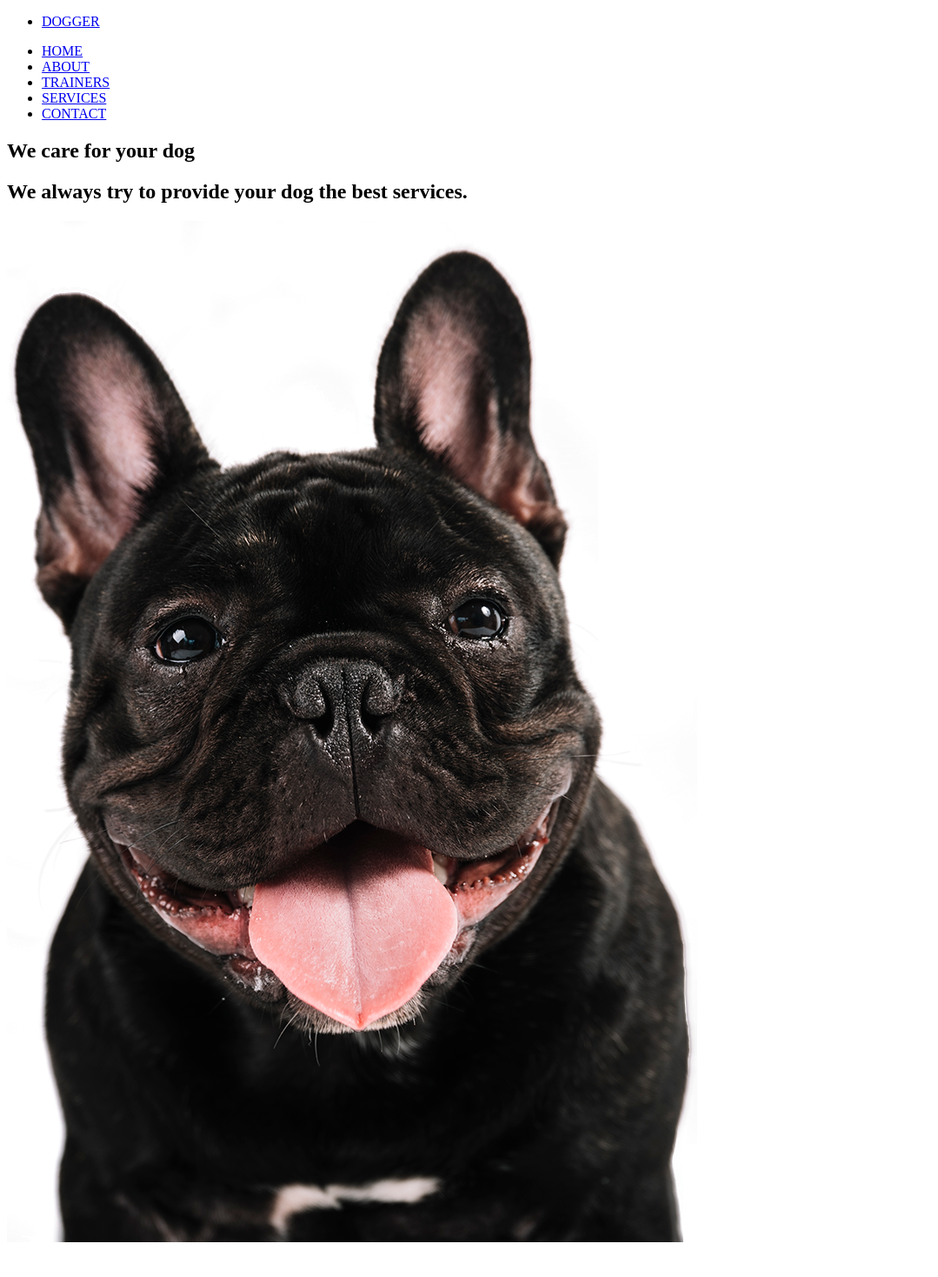
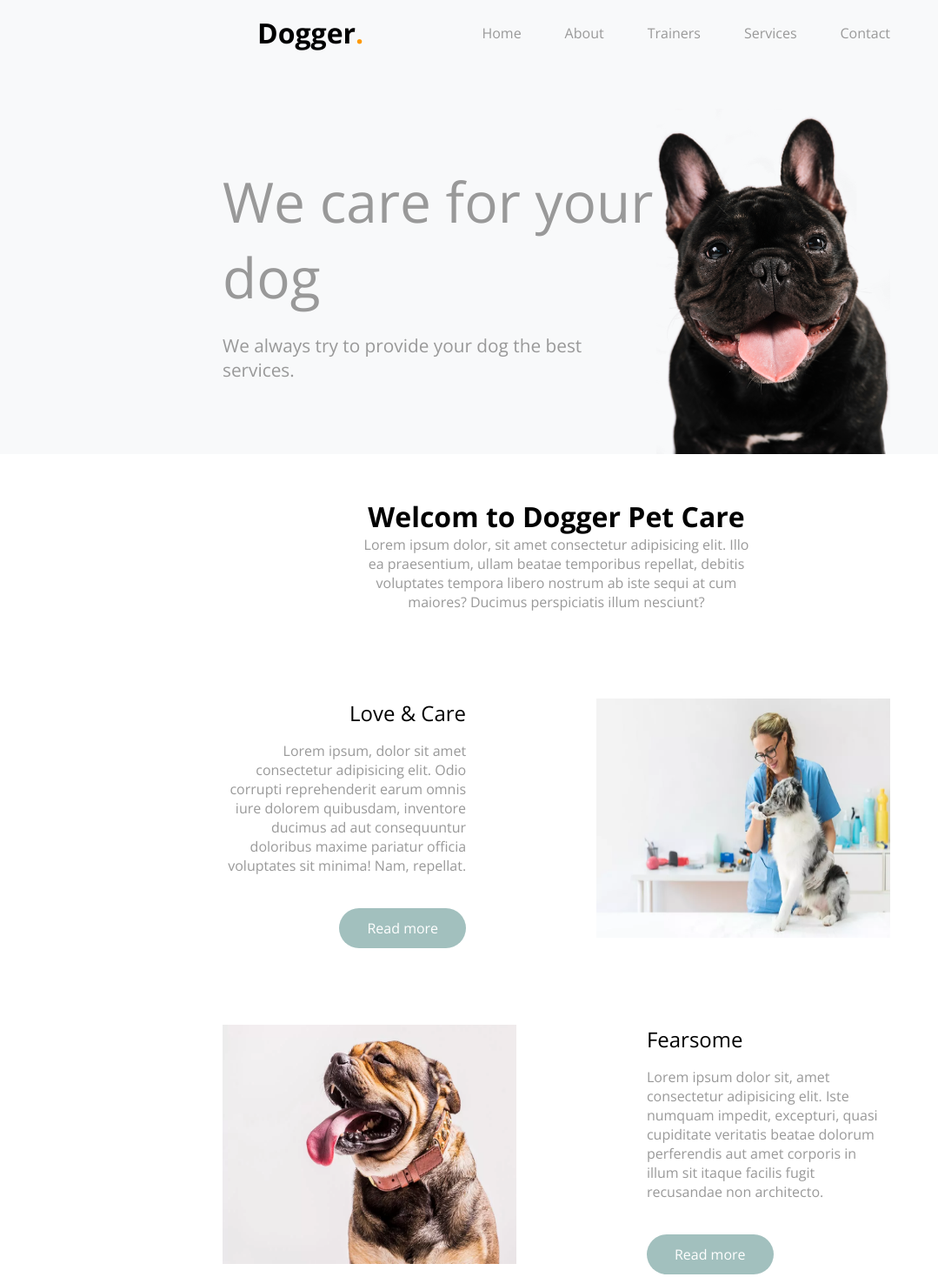
Before and after one commit to Alexandre71100/Dogger, a plain HTML site: page index.html in a window 1280 px wide. Shown: the top 1468 px of the page at 87% size, without its empty margins (0-1079 px from the left). Before the commit the page ends 1440 px from the top, so only its background shows below. Drawn offline with nearby package versions, Linux system fonts and the light colour scheme; files that its build step writes are made by us from their sources.

Commit message:
Terminer projet

```diff
--- a/css/style.css
+++ b/css/style.css
@@ -1 +1,185 @@
 @import url('https://fonts.googleapis.com/css2?family=Open+Sans:wght@300;400;600;700&display=swap');
+
+
+:root {
+    --black: #000000;
+    --white: #FFFFFF;
+    --orange: #FF9900;
+    --gray: #999999;
+    --green: #a2c0be;
+    --gray-dark: #4a4a4b;
+    --shadow-img: 10px 10px 0 #567876;
+}
+
+body {
+    font-size: 16px;
+    margin: 0;
+    font-family: "Open Sans", sans-serif;
+}
+
+.container {
+    width: 60%;
+    margin: auto;
+}
+
+/**
+* HEADER
+*/
+
+header {
+    background: #f8f9fa;
+}
+
+
+/* Barre de navigation */
+
+header nav {
+    display: flex;
+    align-items: center;
+    justify-content: space-between;
+}
+
+header nav ul {
+    display: flex;
+    align-items: center;
+    list-style: none;
+    gap: 50px;
+}
+
+header nav ul a {
+    text-decoration: none;
+    color: var(--gray);
+}
+
+.logo {
+    color: var(--black);
+    text-decoration: none;
+    font-size: 2rem;
+    font-weight: bold; /* Mettre en gras */
+}
+
+.logo span {
+    color: var(--orange)
+}
+
+header section img {
+    width: 35%;
+}
+
+/**
+* Titre & Slogan
+*/
+
+header section {
+    display: flex;
+    justify-content: space-between;
+    align-items: center;
+    padding-top: 50px;
+}
+
+header section h1 {
+    font-size: 4rem;
+    margin: 0;
+    font-weight: lighter;
+}
+
+header section {
+    font-size: 1.3rem;
+    margin: 0;
+    font-weight: lighter;
+    color: var(--gray);
+}
+
+/**
+* MAIN
+*/
+
+/**
+* Selecteur CSS avancé
+* not(:first-child) Veut dire "inot" : ne pas toucher (:first-child) au premier enfant.
+*/
+main section:not(:first-child){
+    display: flex;
+    justify-content: space-between;
+    gap: 150px;
+    text-align: right;
+    margin: 100px 0;
+}
+
+.welcome {
+    text-align: center;
+    margin: 50px auto; /* "auto permet d'appliquer des marges sur les côtés de façon égales. */
+    width: 60%;
+}
+
+.welcome h2 {
+    font-size: 2rem;
+    font-weight: bold;
+    margin: 0;
+}
+
+.welcome p {
+    margin: 0;
+    font-weight: lighter;
+    color: var(--gray);
+}
+
+
+main section img {
+    width: 44%;
+    /*
+    * Valeurs atendues de "box-shadow"
+    * Déplacement sur la droite/gauche, déplacement vers le bas/haut, flou et la couleur.
+    * Valeur posotive vers la droite ou le bas.
+    * Valeur négative vers la gauche ou le haut.
+    */
+    box-shadow: var(shadow-img)
+}
+
+main section h3 {
+    font-size: 1.5rem;
+    font-weight: normal;
+    margin: 0;
+
+
+}
+
+main section p {
+    color: var(--gray);
+    margin-bottom: 50px;
+}
+
+main section div {
+    width: 50%;
+}
+
+main section:nth-child(3) {
+    text-align: left;
+}
+
+.btn {
+    background-color: var(--green);
+    color: var(--white);
+    text-decoration: none;
+    border-radius: 50px;
+    padding: 12px 32px;
+}
+
+.btn:hover {
+    background-color: var(--black);
+    color: var(--white);
+    text-decoration: none;
+    border-radius: 50px;
+    padding: 12px 32px;
+    transition: all 500ms;
+}
+
+/* FOOTER */
+
+footer {
+    background-color: var(--gray-dark);
+    color: var(--white);
+    text-align: center;
+    font-size: 0.8rem;
+    padding: 50px 0;
+}
--- a/index.html
+++ b/index.html
@@ -5,61 +5,140 @@
     <meta http-equiv="X-UA-Compatible" content="IE=edge">
     <meta name="viewport" content="width=device-width, initial-scale=1.0">
     <title>Dogger</title>
-    <link rel="stylesheet" href="style.css">
+    <link rel="stylesheet" href="css/style.css">
 </head>
 <body>
      <!-- Barre de navigation-->
-     <nav>
+
+     <header>
+
+        <!-- Permet de centrer le contenu du header-->
          <div class="container">
+
+            <!-- Barre de navigation -->
+
+            <nav>
          <ul>
              <li>
-                 <a href="index.html" title="Retour à la page d'accueil">
-                     DOGGER
+                 <a href="index.html" title="Retour à la page d'accueil" class="logo">
+                     Dogger<span>.</spa>
 
                  </a>
              </li>
          </ul>
 
          <!-- Liens à droite -->
+         <!-- ul>li*5>a[href="#"] -->
          <ul>
             <li>
                 <a href="#" title="HOME">
-                    HOME
+                    Home
                 </a>
             </li>
 
 
             <li>
                 <a href="#" title="ABOUT">
-                    ABOUT
+                    About
                 </a>
             </li>
 
             <li>
                 <a href="#" title="Trainers">
-                    TRAINERS
+                    Trainers
                 </a>
             </li>
 
             <li>
                 <a href="#" title="Services">
-                    SERVICES
+                    Services
                 </a>
             </li>
 
             <li>
                 <a href="#" title="Contact">
-                    CONTACT
+                    Contact
                 </a>
             </li>
         </ul>
-        <h1>We care for your dog</h1>
-        <h2>We always try to provide your dog the best services.</h2>
-        <img src="img/dog.png" alt="dog">
-        </div>
+
      </nav>
 
 
+        <!-- Titre, slogan & image -->
+        <section>
+            <div>
+        <h1>We care for your dog</h1>
+        <p>We always try to provide your dog the best services.</p>
+        </div>
+        <img src="img/dog.png" alt="dog">
+        </section>
+
+    </div>
+     </header>
+
+
+
+     <!-- MAIN -->
+     <main class="container">
+
+
+
+
+        <section class="welcome">
+            <h2>Welcom to Dogger Pet Care</h2>
+            <p>Lorem ipsum dolor, sit amet consectetur adipisicing elit. Illo ea praesentium, ullam beatae temporibus repellat, debitis voluptates tempora libero nostrum ab iste sequi at cum maiores? Ducimus perspiciatis illum nesciunt?</p>
+        </section>
+
+
+
+     <!-- Bloc 1 -->
+     <section>
+        <div>
+        <h3>Love & Care</h3>
+        <p>Lorem ipsum, dolor sit amet consectetur adipisicing elit. Odio corrupti reprehenderit earum omnis iure dolorem quibusdam, inventore ducimus ad aut consequuntur doloribus maxime pariatur officia voluptates sit minima! Nam, repellat.</p>
+        <a href="#" title="En savoir plus" class="btn">
+            Read more
+            </a>
+            </div>
+            <img src="img/3.jpg.webp" alt="véterinaire">
+
+     </section>
+
+     <!-- Bloc 2 -->
+     <section>
+        <img src="img/1.jpg.webp" alt="dog2">
+         <div>
+        <h3>Fearsome</h3>
+        <p>Lorem ipsum dolor sit, amet consectetur adipisicing elit. Iste numquam impedit, excepturi, quasi cupiditate veritatis beatae dolorum perferendis aut amet corporis in illum sit itaque facilis fugit recusandae non architecto.</p>
+
+        <a href="#" title="En savoir plus" class="btn">
+            Read more
+            </a>
+        </div>
+    </section>
+
+    <!-- Bloc 3 -->
+
+    <section>
+        <div>
+        <h3> Beautiful </h3>
+        <p>Lorem ipsum dolor, sit amet consectetur adipisicing elit. Quo consectetur nulla odit iusto animi quos possimus? Quas pariatur obcaecati recusandae quo dolor. Quisquam expedita totam velit quis voluptatem. Mollitia, vero.</p>
+        <a href="#" title="En savoir plus" class="btn">
+            Read more
+            </a>
+        </div>
+        <img src="img/2.jpg.webp" alt="dog3">
+    </section>
+</main>
+
+    <!-- Footer -->
+    <footer>
+
+        <p>Copyright &copy All rights reserved | This template is made with by Me!</p>
+
+
+    </footer>
 
 </body>
 </html>
```
